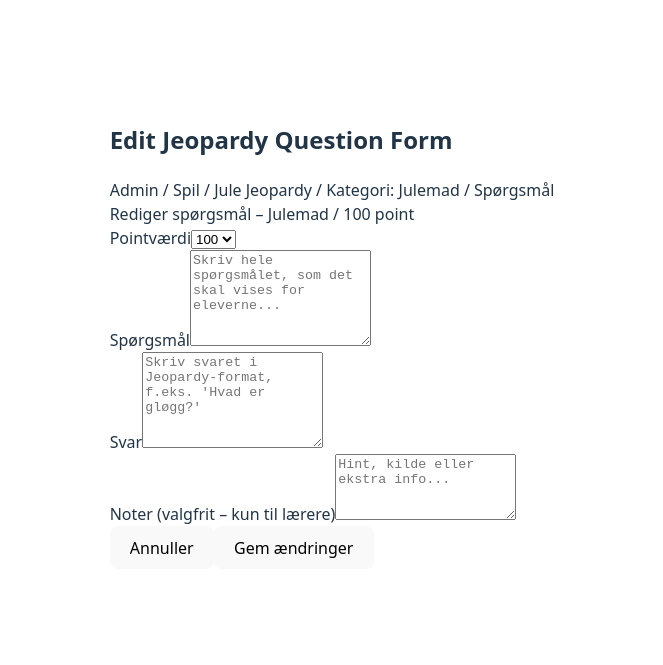
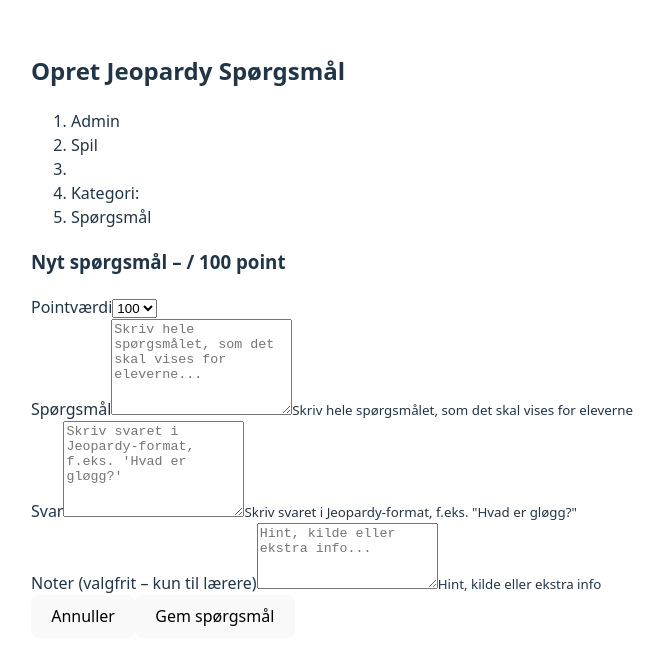
Before and after one commit to MathiasBoll/jule-jeopardy, a React (Vite) app: page /games-dashboard in a window 1280 px wide. Shown: the part 113-778 px from the top of the page, without its empty margins (308-971 px from the left). Built offline with nearby package versions, Linux system fonts and the light colour scheme.

Commit message:
Update JeopardyQuestionForm.jsx

```diff
--- a/src/pages/CMS/JeopardyQuestionForm.jsx
+++ b/src/pages/CMS/JeopardyQuestionForm.jsx
@@ -1,15 +1,31 @@
 import { useState } from "react";
 
-const JeopardyQuestionForm = () => {
-  const [formData, setFormData] = useState({
+const POINT_VALUES = [100, 200, 300, 400, 500];
+
+const JeopardyQuestionForm = ({
+  gameName,
+  categoryName,
+  gameId,
+  categoryId,
+  questionId = null,
+  initialData = null,
+  onSuccess,
+  onCancel,
+}) => {
+  const [formData, setFormData] = useState(
+    initialData || {
       pointValue: "100",
       question: "",
       answer: "",
       notes: "",
-  });
+    }
+  );
 
   const [isSubmitting, setIsSubmitting] = useState(false);
   const [error, setError] = useState(null);
+  const [successMessage, setSuccessMessage] = useState(null);
+
+  const isEditMode = Boolean(questionId);
 
   const handleChange = (e) => {
     const { name, value } = e.target;
@@ -23,30 +39,54 @@ const JeopardyQuestionForm = () => {
     e.preventDefault();
     setIsSubmitting(true);
     setError(null);
+    setSuccessMessage(null);
 
     try {
-      const res = await fetch(
-        `${import.meta.env.VITE_API_BASE_URL}/questions`,
-        {
-          method: "POST",
+      const payload = {
+        ...formData,
+        gameId,
+        categoryId,
+      };
+
+      const url = isEditMode
+        ? `${import.meta.env.VITE_API_BASE_URL}/questions/${questionId}`
+        : `${import.meta.env.VITE_API_BASE_URL}/questions`;
+
+      const method = isEditMode ? "PUT" : "POST";
+
+      const res = await fetch(url, {
+        method,
         headers: {
           "Content-Type": "application/json",
         },
-          body: JSON.stringify(formData),
+        body: JSON.stringify(payload),
+      });
+
+      if (!res.ok) {
+        const errorData = await res.json().catch(() => ({}));
+        throw new Error(errorData.message || "Kunne ikke gemme spørgsmålet");
       }
+
+      const savedQuestion = await res.json();
+
+      setSuccessMessage(
+        isEditMode ? "Spørgsmål opdateret!" : "Spørgsmål gemt!"
       );
 
-      if (!res.ok) throw new Error("Kunne ikke gemme spørgsmålet");
-
-      // Reset form efter succesfuld indsendelse
+      if (!isEditMode) {
+        // Reset form after successful creation
         setFormData({
           pointValue: "100",
           question: "",
           answer: "",
           notes: "",
         });
+      }
 
-      alert("Spørgsmål gemt!");
+      // Notify parent component
+      if (onSuccess) {
+        onSuccess(savedQuestion);
+      }
     } catch (err) {
       setError(err.message);
     } finally {
@@ -54,25 +94,55 @@ const JeopardyQuestionForm = () => {
     }
   };
 
-  const handleCancel = () => {
-    setFormData({
+  const handleCancelClick = () => {
+    if (onCancel) {
+      onCancel();
+    } else {
+      // Fallback: reset form
+      setFormData(
+        initialData || {
           pointValue: "100",
           question: "",
           answer: "",
           notes: "",
-    });
+        }
+      );
+    }
   };
 
   return (
     <div>
-      <h2>Edit Jeopardy Question Form</h2>
+      <h2>{isEditMode ? "Rediger" : "Opret"} Jeopardy Spørgsmål</h2>
 
-      <form onSubmit={handleSubmit}>
-        <div>Admin / Spil / Jule Jeopardy / Kategori: Julemad / Spørgsmål</div>
+      <nav aria-label="Breadcrumb">
+        <ol>
+          <li>Admin</li>
+          <li>Spil</li>
+          <li>{gameName}</li>
+          <li>Kategori: {categoryName}</li>
+          <li>Spørgsmål</li>
+        </ol>
+      </nav>
 
-        <div>Rediger spørgsmål – Julemad / {formData.pointValue} point</div>
+      <div>
+        <h3>
+          {isEditMode ? "Rediger" : "Nyt"} spørgsmål – {categoryName} /{" "}
+          {formData.pointValue} point
+        </h3>
+      </div>
 
-        {error && <div>{error}</div>}
+      <form onSubmit={handleSubmit} aria-labelledby="form-heading">
+        {error && (
+          <div role="alert" aria-live="assertive">
+            {error}
+          </div>
+        )}
+
+        {successMessage && (
+          <div role="status" aria-live="polite">
+            {successMessage}
+          </div>
+        )}
 
         <div>
           <label htmlFor="pointValue">Pointværdi</label>
@@ -82,12 +152,13 @@ const JeopardyQuestionForm = () => {
             value={formData.pointValue}
             onChange={handleChange}
             required
+            aria-required="true"
           >
-            <option value="100">100</option>
-            <option value="200">200</option>
-            <option value="300">300</option>
-            <option value="400">400</option>
-            <option value="500">500</option>
+            {POINT_VALUES.map((value) => (
+              <option key={value} value={value}>
+                {value}
+              </option>
+            ))}
           </select>
         </div>
 
@@ -101,7 +172,12 @@ const JeopardyQuestionForm = () => {
             placeholder="Skriv hele spørgsmålet, som det skal vises for eleverne..."
             rows="6"
             required
+            aria-required="true"
+            aria-describedby="question-hint"
           />
+          <small id="question-hint">
+            Skriv hele spørgsmålet, som det skal vises for eleverne
+          </small>
         </div>
 
         <div>
@@ -114,7 +190,12 @@ const JeopardyQuestionForm = () => {
             placeholder="Skriv svaret i Jeopardy-format, f.eks. 'Hvad er gløgg?'"
             rows="6"
             required
+            aria-required="true"
+            aria-describedby="answer-hint"
           />
+          <small id="answer-hint">
+            Skriv svaret i Jeopardy-format, f.eks. &quot;Hvad er gløgg?&quot;
+          </small>
         </div>
 
         <div>
@@ -126,15 +207,30 @@ const JeopardyQuestionForm = () => {
             onChange={handleChange}
             placeholder="Hint, kilde eller ekstra info..."
             rows="4"
+            aria-describedby="notes-hint"
           />
+          <small id="notes-hint">Hint, kilde eller ekstra info</small>
         </div>
 
         <div>
-          <button type="button" onClick={handleCancel} disabled={isSubmitting}>
+          <button
+            type="button"
+            onClick={handleCancelClick}
+            disabled={isSubmitting}
+            aria-label="Annuller og gå tilbage"
+          >
             Annuller
           </button>
-          <button type="submit" disabled={isSubmitting}>
-            {isSubmitting ? "Gemmer..." : "Gem ændringer"}
+          <button
+            type="submit"
+            disabled={isSubmitting}
+            aria-label={isEditMode ? "Gem ændringer" : "Gem nyt spørgsmål"}
+          >
+            {isSubmitting
+              ? "Gemmer..."
+              : isEditMode
+              ? "Gem ændringer"
+              : "Gem spørgsmål"}
           </button>
         </div>
       </form>
```
Lines whose indentation alone changed are shown as unchanged.
